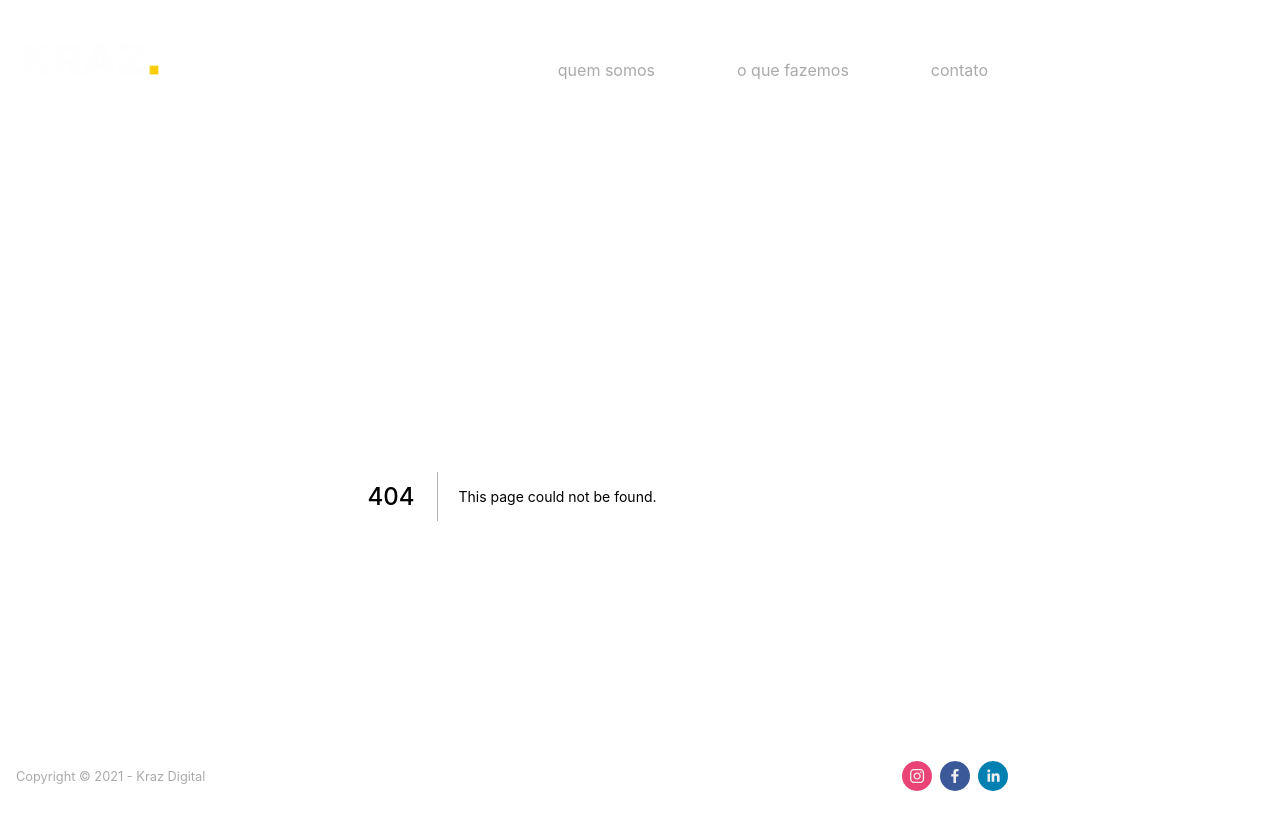
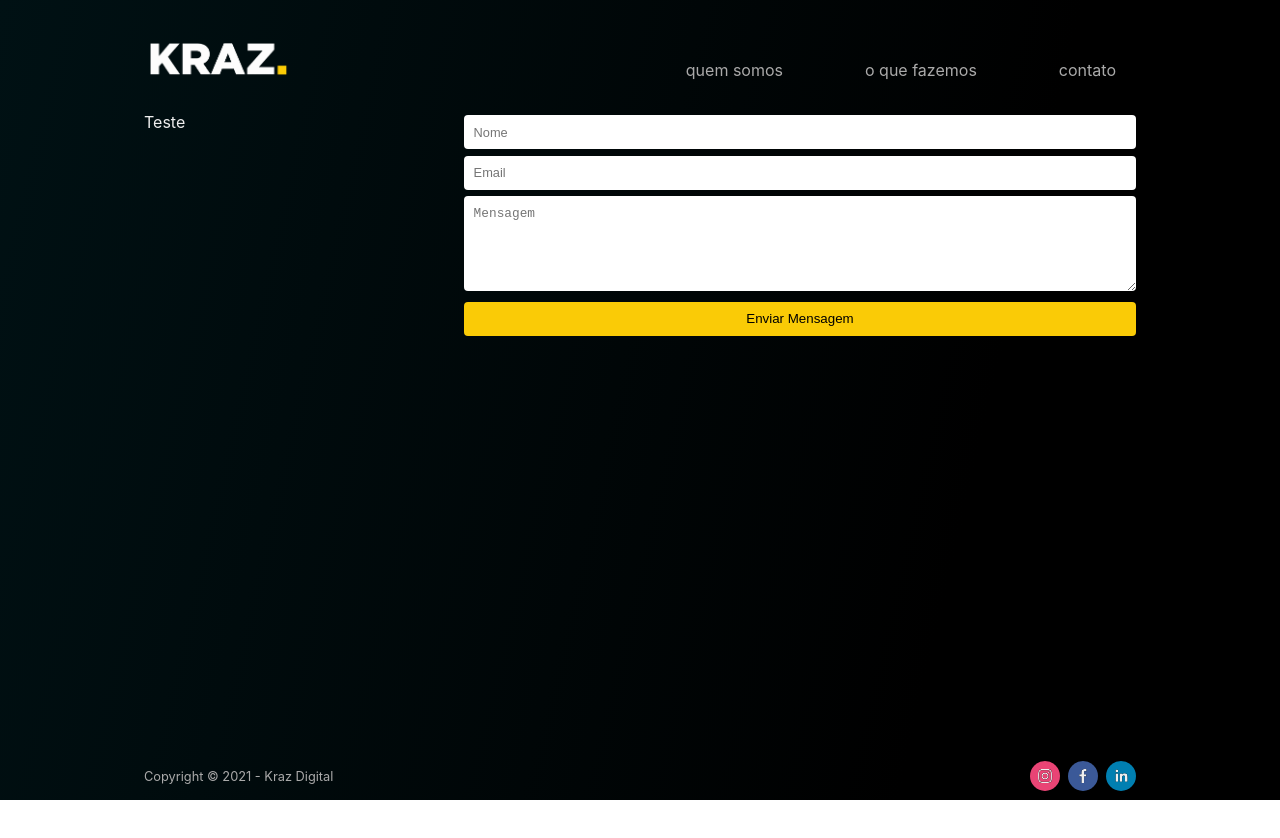
Before and after one commit to flpfar/kraz-next, a Next.js app: page /contact in a window 1280 px wide. Before the commit this address had no page. Shown: the top 838 px of the page. After the commit the page ends 800 px from the top, so only its background shows below. Built offline with nearby package versions, Linux system fonts and the light colour scheme.

Commit message:
Add contact page

```diff
--- a/package.json
+++ b/package.json
@@ -8,6 +8,7 @@
     "start": "next start"
   },
   "dependencies": {
+    "@formspree/react": "^2.2.3",
     "next": "10.0.8",
     "react": "17.0.1",
     "react-dom": "17.0.1",
--- a/src/components/Content/styles.js
+++ b/src/components/Content/styles.js
@@ -5,6 +5,6 @@ export const Container = styled.div`
   padding: 2rem;
 
   @media (min-width: 769px) {
-    padding: 1rem;
+    padding: 2rem 1rem 1rem;
   }
 `;
--- a/src/components/Header/MenuItems/index.js
+++ b/src/components/Header/MenuItems/index.js
@@ -13,14 +13,14 @@ export default function MenuItems({setIsNavOpen}) {
       </Styled.Item>
       <Styled.Item>
         <Link href="/">
-          <Styled.Link>
+          <Styled.Link onClick={() => setIsNavOpen(false)}>
             <span />O Que Fazemos
           </Styled.Link>
         </Link>
       </Styled.Item>
       <Styled.Item>
-        <Link href="/">
-          <Styled.Link>
+        <Link href="/contact">
+          <Styled.Link onClick={() => setIsNavOpen(false)}>
             <span />Contato
           </Styled.Link>
         </Link>
--- a/src/components/Header/styles.js
+++ b/src/components/Header/styles.js
@@ -6,10 +6,10 @@ export const Nav = styled.nav`
   height: 10vh;
   display: flex;
   justify-content: space-between;
-  align-items: flex-end;
+  align-items: center;
 
-  @media (max-width: 768px) {
-    align-items: center;
+  @media (min-width: 768px) {
+    align-items: flex-end;
   }
 `;
 
--- a/src/pages/about.js
+++ b/src/pages/about.js
@@ -1,5 +1,5 @@
 import Head from "next/head";
-import * as Styled from "./styles/About";
+import * as Styled from "./styles/aboutStyles";
 
 export default function About() {
   return (
--- /dev/null
+++ b/src/pages/contact.js
@@ -0,0 +1,62 @@
+import * as Styled from "./styles/contactStyles";
+import Head from "next/head";
+import { useForm, ValidationError } from '@formspree/react';
+
+export default function Contact() {
+  const [state, handleSubmit] = useForm("mgepgnka");
+
+  if (state.succeeded) {
+    return <p>Thanks for joining!</p>;
+  }
+
+  return (
+    <Styled.Main>
+      <Head>
+        <title>Kraz - Quem Somos | Brand Experience</title>
+      </Head>
+      <Styled.Info>
+        Teste
+      </Styled.Info>
+      <Styled.Form onSubmit={handleSubmit}>
+        <Styled.Input
+          type="text"
+          id="name"
+          name="name"
+          maxlength="155"
+          placeholder="Nome"
+        />
+        <ValidationError
+          prefix="Name"
+          field="name"
+          errors={state.errors}
+        />
+        <Styled.Input
+          type="email"
+          id="email"
+          name="email"
+          maxlength="254"
+          placeholder="Email"
+        />
+        <ValidationError
+          prefix="Email"
+          field="email"
+          errors={state.errors}
+        />
+        <Styled.TextArea
+          id="message"
+          name="message"
+          placeholder="Mensagem"
+          rows="5"
+        />
+        <ValidationError
+          prefix="Message"
+          field="message"
+          errors={state.errors}
+        />
+        <Styled.SubmitButton type="submit" disabled={state.submitting}>
+          Enviar Mensagem
+        </Styled.SubmitButton>
+      </Styled.Form>
+    </Styled.Main>
+  );
+}
--- a/src/pages/index.js
+++ b/src/pages/index.js
@@ -1,6 +1,6 @@
 import Head from "next/head";
 import Link from "next/link";
-import * as Styled from "./styles/Home";
+import * as Styled from "./styles/homeStyles";
 
 export default function Home() {
   return (
--- /dev/null
+++ b/src/pages/styles/contactStyles.js
@@ -0,0 +1,45 @@
+import styled, { css } from 'styled-components';
+import { theme } from './globals';
+
+export const Main = styled.main`
+  height: 100%;
+  @media (min-width: 769px) {
+    display: grid;
+    grid-template-columns: 320px 1fr;
+  }
+`;
+
+export const Info = styled.div`
+  color: ${theme.colors.primary};
+`;
+
+export const Form = styled.form`
+  width: 100%;
+  display: flex;
+  flex-direction: column;
+`;
+
+const inputStyle = css`
+  border: none;
+  margin: 0.2rem 0;
+  padding: 0.6rem;
+  font-size: 0.8rem;
+  border-radius: 4px;
+`;
+
+export const TextArea = styled.textarea`
+  ${inputStyle}
+`;
+
+export const Input = styled.input`
+  ${inputStyle}
+`;
+
+export const SubmitButton = styled.button`
+  background-color: ${theme.colors.secondary};
+  border: none;
+  margin-top: 0.5rem;
+  padding: 0.6rem;
+  cursor: pointer;
+  border-radius: 4px;
+`;
--- a/src/pages/styles/Home.js
+++ b/src/pages/styles/homeStyles.js
@@ -83,7 +83,7 @@ export const RightSection = styled.section`
     background-position-x: center;
     background-repeat: no-repeat;
     background-size: contain;
-    animation: 30s -30s move infinite ease-in-out alternate;
+    /* animation: 30s -30s move infinite ease-in-out alternate; */
   }
 
   @media (min-width: 769px) {
```
Also changed, not shown: src/pages/styles/aboutStyles.js (renamed from src/pages/styles/About.js), 1 other file (tests, documents, lock files or other folders).
